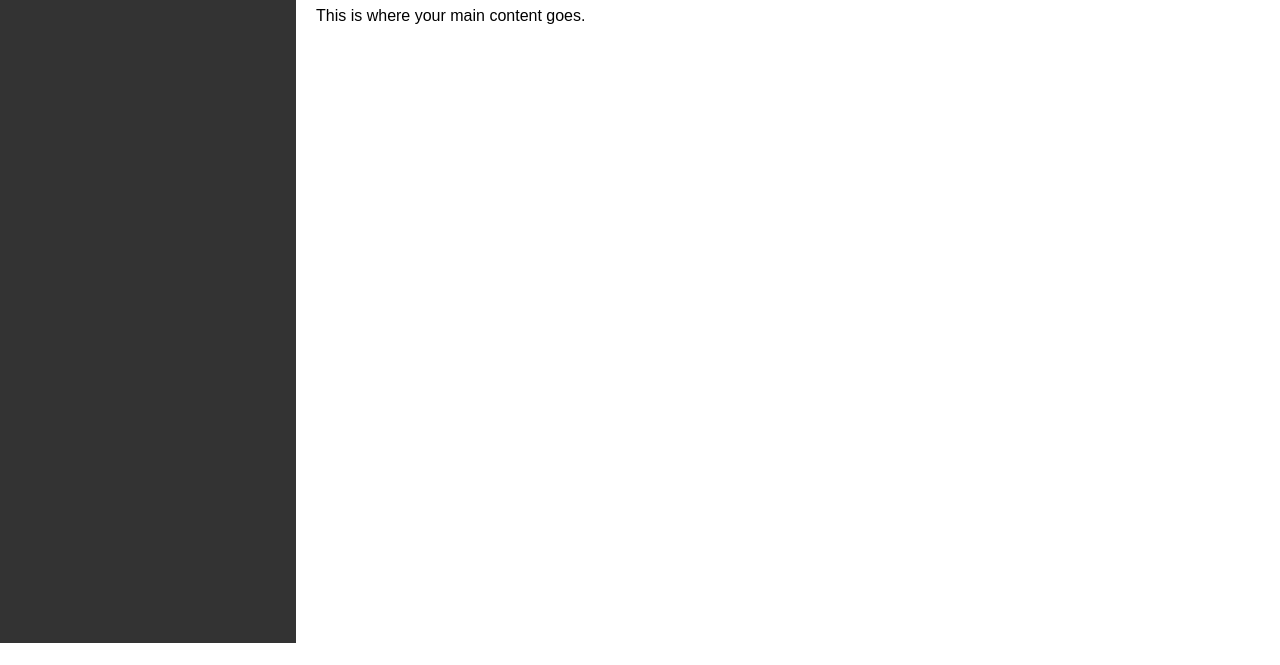
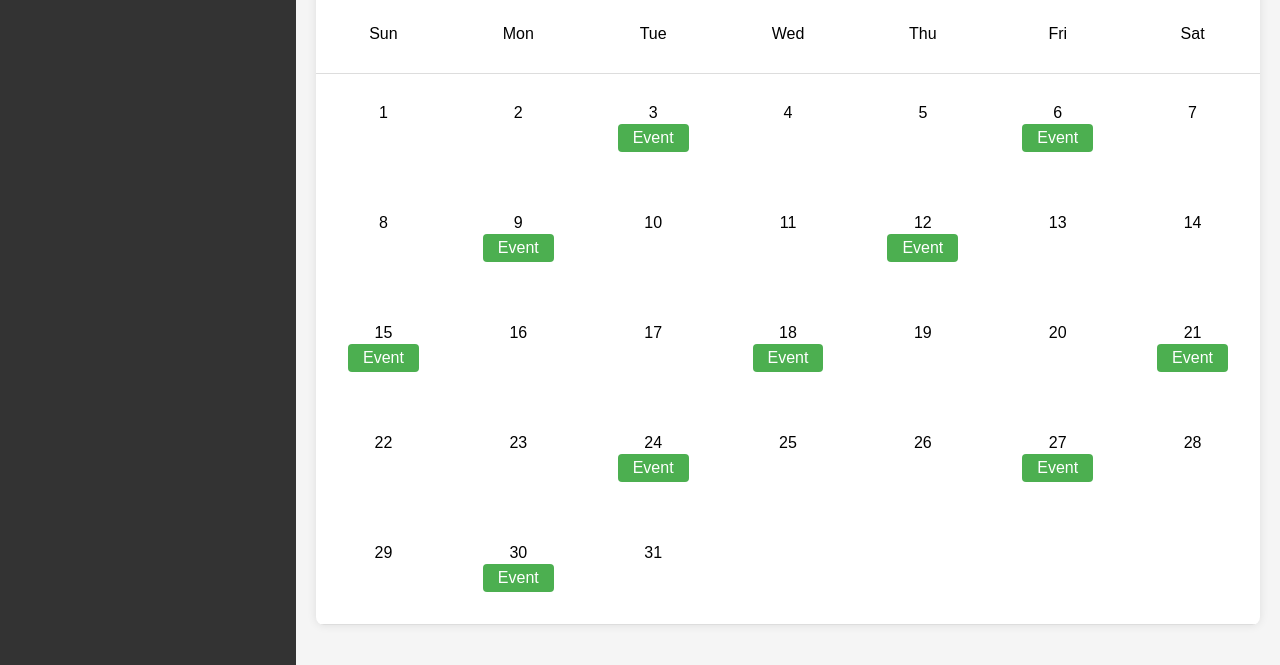
Before and after one commit to aryan12cc/iiith-calendar, a plain HTML site: page index.html in a window 1280 px wide. Shown: the part 157-822 px from the top of the page. Before the commit the page ends 800 px from the top, so only its background shows below. Drawn offline with Linux system fonts and the light colour scheme.

Commit message:
Calender fixed

```diff
--- a/index.css
+++ b/index.css
@@ -49,4 +49,46 @@ body {
 #content {
     flex: 1;
     padding: 20px;
+    font-family: 'Arial', sans-serif;
+    background-color: #f5f5f5;
 }
+
+  .calendar {
+    max-width: 1500px;
+    margin: 20px auto;
+    background-color: #fff;
+    box-shadow: 0 0 10px rgba(0, 0, 0, 0.1);
+    border-radius: 8px;
+    overflow: hidden;
+  }
+
+  .calendar-header {
+    background-color: #4285f4;
+    color: #fff;
+    padding: 10px;
+    text-align: center;
+    font-size: 1.5em;
+  }
+
+  .calendar-days {
+    display: grid;
+    grid-template-columns: repeat(7, 1fr);
+    border-bottom: 1px solid #ddd;
+  }
+
+  .calendar-day {
+    padding: 30px;
+    text-align: center;
+  }
+
+  .calendar-day:hover {
+    background-color: #f2f2f2;
+  }
+
+  .event {
+    background-color: #4caf50;
+    color: #fff;
+    padding: 5px;
+    margin: 2px;
+    border-radius: 4px;
+  }
--- a/index.html
+++ b/index.html
@@ -11,8 +11,6 @@
     <div id="nav-bar">
         <!-- Content for the navigation bar -->
         <p>Nav Bar</p>
-
-        <!-- Profile button -->
         <button id="profile-button"><img src="profile.png" alt="Profile Image">Profile</button>
     </div>
 
@@ -24,10 +22,23 @@
 
         <div id="content">
             <!-- Content for the main content window -->
-            <h1>Main Content Window</h1>
-            <p>This is where your main content goes.</p>
+            <div class="calendar">
+                <div class="calendar-header">January 2024</div>
+                <div class="calendar-days">
+                  <div class="calendar-day">Sun</div>
+                  <div class="calendar-day">Mon</div>
+                  <div class="calendar-day">Tue</div>
+                  <div class="calendar-day">Wed</div>
+                  <div class="calendar-day">Thu</div>
+                  <div class="calendar-day">Fri</div>
+                  <div class="calendar-day">Sat</div>
+                </div>
+                <div class="calendar-days">
+                  <!-- Days will go here -->
+                </div>
+              </div>
         </div>
     </div>
-
+    <script src="index.js"></script>
 </body>
 </html>
--- /dev/null
+++ b/index.js
@@ -0,0 +1,17 @@
+// Dynamically populate the calendar days
+const calendarDays = document.querySelector('.calendar-days:last-child');
+
+for (let i = 1; i <= 31; i++) {
+  const dayElement = document.createElement('div');
+  dayElement.classList.add('calendar-day');
+  dayElement.textContent = i;
+  calendarDays.appendChild(dayElement);
+
+  // Add sample events for demonstration purposes
+  if (i % 3 === 0) {
+    const eventElement = document.createElement('div');
+    eventElement.classList.add('event');
+    eventElement.textContent = 'Event';
+    dayElement.appendChild(eventElement);
+  }
+}
```
